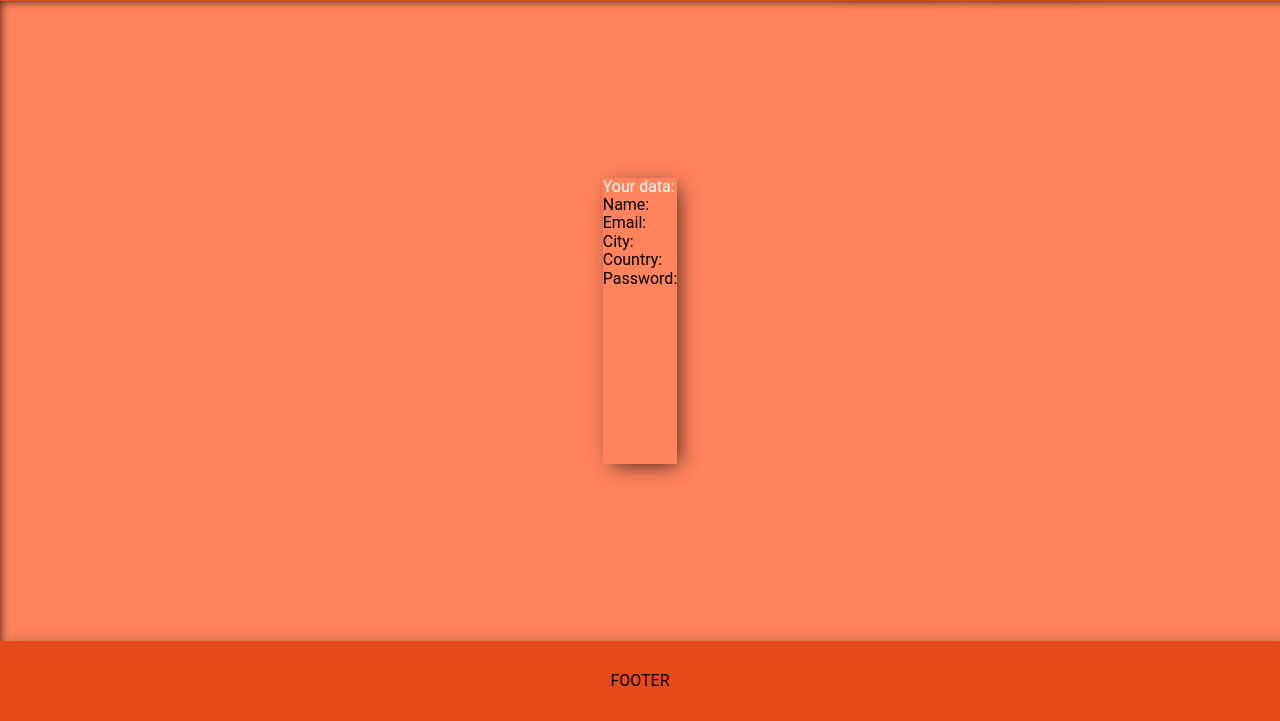
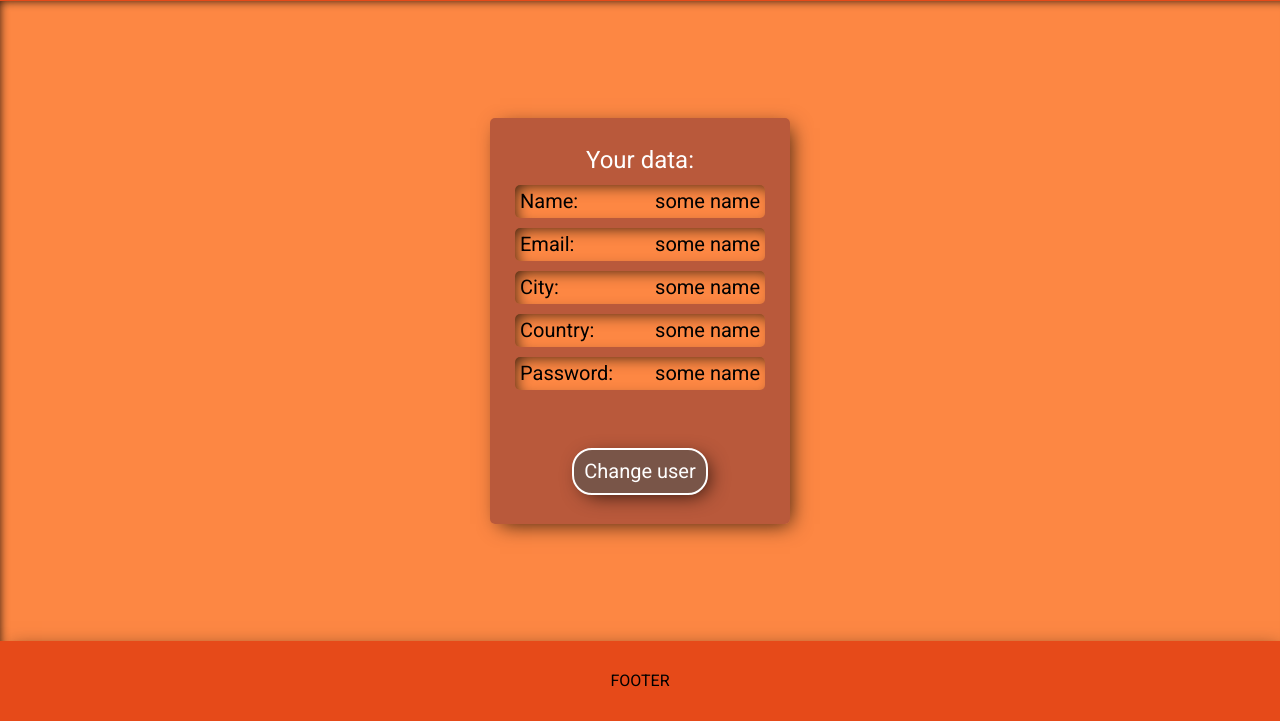
Before and after one commit to AWwebDev/test_task_regForm, a plain HTML site: page pages/portfolio.html in a window 1280 px wide. Shown: the part 79-800 px from the top of the page. Drawn offline with Linux system fonts and the light colour scheme; files whose address does not match are found by name.

Commit message:
fornt v2.0

```diff
--- a/css/index.css
+++ /dev/null
@@ -1,44 +0,0 @@
-.section {
-    background-color: rgba(206, 195, 146, 0.787);
-    box-shadow: 5px 5px 20px -5px rgba(0, 0, 0, 0.80);
-    grid-area: section;
-    display: grid;
-    grid-template: 1fr 1fr;
-    grid-template-areas:
-        '1'
-        '2';
-    justify-items: center;
-    align-items: center;
-    border-radius: 5px;
-    transition: all 0.3s;
-}
-
-.sign__up {
-    grid-area: 1;
-}
-
-.sign__in {
-    grid-area: 2;
-}
-
-.sign__up,
-.sign__in {
-    display: grid;
-    grid-template: 1fr 1fr;
-    grid-template-areas:
-        'text'
-        'button';
-    justify-items: center;
-    align-items: center;
-    grid-gap: 10px;
-}
-
-.sign__up_text,
-.sign__in_text {
-    grid-area: text;
-}
-
-.sign__up_button,
-.sign__ip_button {
-    grid-area: button;
-}
--- a/css/portfolio.css
+++ b/css/portfolio.css
@@ -1,10 +1,6 @@
-.info{
-    grid-area: 1;
-    display: grid;
-    /* grid-template:
-        'name'
-        'pass'; */
-    justify-items: center;
-    align-items: center;
-    grid-gap: 10px;
+.section {
+    grid-template: 1fr;
+    grid-template-areas:
+        '1';
+    /* grid-gap: 10px; */
 }
--- a/css/sign_in.css
+++ b/css/sign_in.css
@@ -1,33 +1,17 @@
 .section {
-    width: 300px;
-    /* height: 230px; */
-    background-color: rgba(161, 73, 57, 0.734);
-    box-shadow: 5px 5px 20px -5px rgba(0, 0, 0, 0.80);
-    grid-area: section;
-    display: grid;
-    grid-template: 2fr 1fr/ 1fr;
+    grid-template: 2fr 1fr 1fr/ 1fr;
     grid-template-areas:
         '1'
-        '2';
-    justify-items: center;
-    align-items: center;
-    border-radius: 5px;
-    transition: all 0.3s;
-}
-
-.form{
-    grid-area: 1;
-    display: grid;
-    justify-items: center;
-    align-items: center;
-    grid-gap: 5px;
-}
-
-.form__h {
-    font-size: 24px;
+        '2'
+        '3';
 }
 
 .sign__in {
-    align-self: baseline;
+    /* align-self: baseline; */
     grid-area: 2;
 }
+
+.sign__up {
+    /* align-self: baseline; */
+    grid-area: 3;
+}
--- a/css/sign_up.css
+++ b/css/sign_up.css
@@ -1,31 +1,9 @@
 .section {
-    width: 300px;
-    background-color: rgba(161, 73, 57, 0.734);
-    box-shadow: 5px 5px 20px -5px rgba(0, 0, 0, 0.80);
-    grid-area: section;
-    display: grid;
     grid-template: 7fr 1fr 1fr;
     grid-template-areas:
         '1'
         '2'
         '3';
-    justify-items: center;
-    align-items: center;
-    border-radius: 5px;
-    transition: all 0.3s;
-    /* grid-gap: 10px; */
-}
-
-.form{
-    grid-area: 1;
-    display: grid;
-    justify-items: center;
-    align-items: center;
-    grid-gap: 5px;
-}
-
-.form__h {
-    font-size: 24px;
 }
 
 .sign__up {
--- a/css/style.css
+++ b/css/style.css
@@ -15,7 +15,7 @@ body {
     'main'
     'footer';
   font-family: 'Roboto', sans-serif;
-  background-color: #ff5622bb;
+  background-color: #fd8743;
 }
 
 .header {
@@ -69,8 +69,15 @@ body {
 }
 
 .section {
+  width: 300px;
+  background-color: rgba(161, 73, 57, 0.734);
   box-shadow: 5px 5px 20px -5px rgba(0, 0, 0, 0.80);
   grid-area: section;
+  display: grid;
+  justify-items: center;
+  align-items: center;
+  border-radius: 5px;
+  transition: all 0.3s;
   /* transition: all 0.3s; */
   /* grid-gap: 10px; */
 }
@@ -98,7 +105,6 @@ body {
 
 .button {
   background-color: #795548;
-  /* background-color: rgba(48, 194, 194, 0.842); */
   padding: 10px;
   border: 2px solid white;
   border-radius: 20px;
@@ -117,8 +123,53 @@ body {
 
 a {
   text-decoration: none;
+  outline: none;
 }
 
 .text:hover {
   cursor: default;
 }
+
+.info{
+  width: 100%;
+  grid-area: 1;
+  display: grid;
+  grid-template:
+      '1'
+      '2';
+  justify-items: center;
+  align-items: center;
+  grid-gap: 10px;
+}
+
+.info__h {
+  font-size: 24px;
+}
+
+.info__child {
+  width: 80%;
+  display: flex;
+  justify-content: space-between;
+  font-size: 20px;
+  background-color: #fd8743;
+  border-radius: 5px;
+  padding: 5px;
+  box-shadow: inset 5px 5px 15px -5px rgba(0, 0, 0, 0.80);
+  /* border: 1px solid black; */
+}
+
+.change__user {
+  align-self: baseline;
+}
+
+.form{
+  grid-area: 1;
+  display: grid;
+  justify-items: center;
+  align-items: center;
+  grid-gap: 5px;
+}
+
+.form__h {
+  font-size: 24px;
+}
--- a/js/main.js
+++ b/js/main.js
@@ -0,0 +1,17 @@
+$(document).ready(function(){
+    $('.sign__up_href').click(function(e){
+
+    });
+
+    $('.sign__in_href').click(function(e){
+
+    });
+
+    $('.log_href').click(function(e){
+
+    });
+
+    $('.reg_href').click(function(e){
+
+    });
+});
--- a/pages/portfolio.html
+++ b/pages/portfolio.html
@@ -6,9 +6,11 @@
     <meta name="viewport" content="width=device-width, initial-scale=1.0">
     <meta http-equiv="X-UA-Compatible" content="ie=edge">
     <title>Document</title>
-    <link rel="stylesheet" href="/css/normalize.css">
-    <link rel="stylesheet" href="/css/animate.css">
-    <link rel="stylesheet" href="/css/style.css">
+    <link href="https://fonts.googleapis.com/css?family=Roboto" rel="stylesheet">
+    <link rel="stylesheet" href="../css/normalize.css">
+    <link rel="stylesheet" href="../css/animate.css">
+    <link rel="stylesheet" href="../css/style.css">
+    <link rel="stylesheet" href="../css/portfolio.css">
     <script src="js/jquery.js"></script>
     <script src="js/main.js"></script>
 </head>
@@ -19,7 +21,7 @@
             <div class="header__text text">
                 Hello to the TEST
             </div>
-            <div class="header__button">
+            <!-- <div class="header__button">
                 <a href="sign_in.html" class="">
                     <div class="header__button_sign-in button">
                         Login in
@@ -30,28 +32,43 @@
                         Register
                     </div>
                 </a>
+            </div> -->
+            <div class="header__user">
+                #USER_NAME
             </div>
         </header>
         <main class="main">
             <section class="section">
                 <div class="info">
-                    <div class="h text">
+                    <div class="info__h text">
                         Your data:
                     </div>
-                    <div class="info__name info__text">Name:</div>
-                    <div class="info__email">Email:</div>
-                    <div class="info__city">City:</div>
-                    <div class="info__country">Country:</div>
-                    <div class="info__password">Password:</div>
+                    <div class="info__name info__child">
+                        <div>Name: </div>
+                        <div>some name</div>
+                    </div>
+                    <div class="info__email info__child">
+                        <div>Email: </div>
+                        <div>some name</div>
+                    </div>
+                    <div class="info__city info__child">
+                        <div>City: </div>
+                        <div>some name</div>
+                    </div>
+                    <div class="info__country info__child">
+                        <div>Country: </div>
+                        <div>some name</div>
+                    </div>
+                    <div class="info__password info__child">
+                        <div>Password: </div>
+                        <div>some name</div>
+                    </div>
                 </div>
-                <!-- <div class="sign__in">
-                    <div class="text sign__up_text">
-                        Press this button to sign up
+                <a href="sign_in.html" class="">
+                    <div class="change_user button">
+                        Change user
                     </div>
-                    <div class="button sign__up_button">
-                        Sign Up
-                    </div>
-                </div> -->
+                </a>
             </section>
         </main>
         <footer class="footer">
```
Also changed, not shown: index.html (+25 -14 lines), pages/sign_in.html (+14 -7 lines), pages/sign_up.html (+8 -8 lines).
